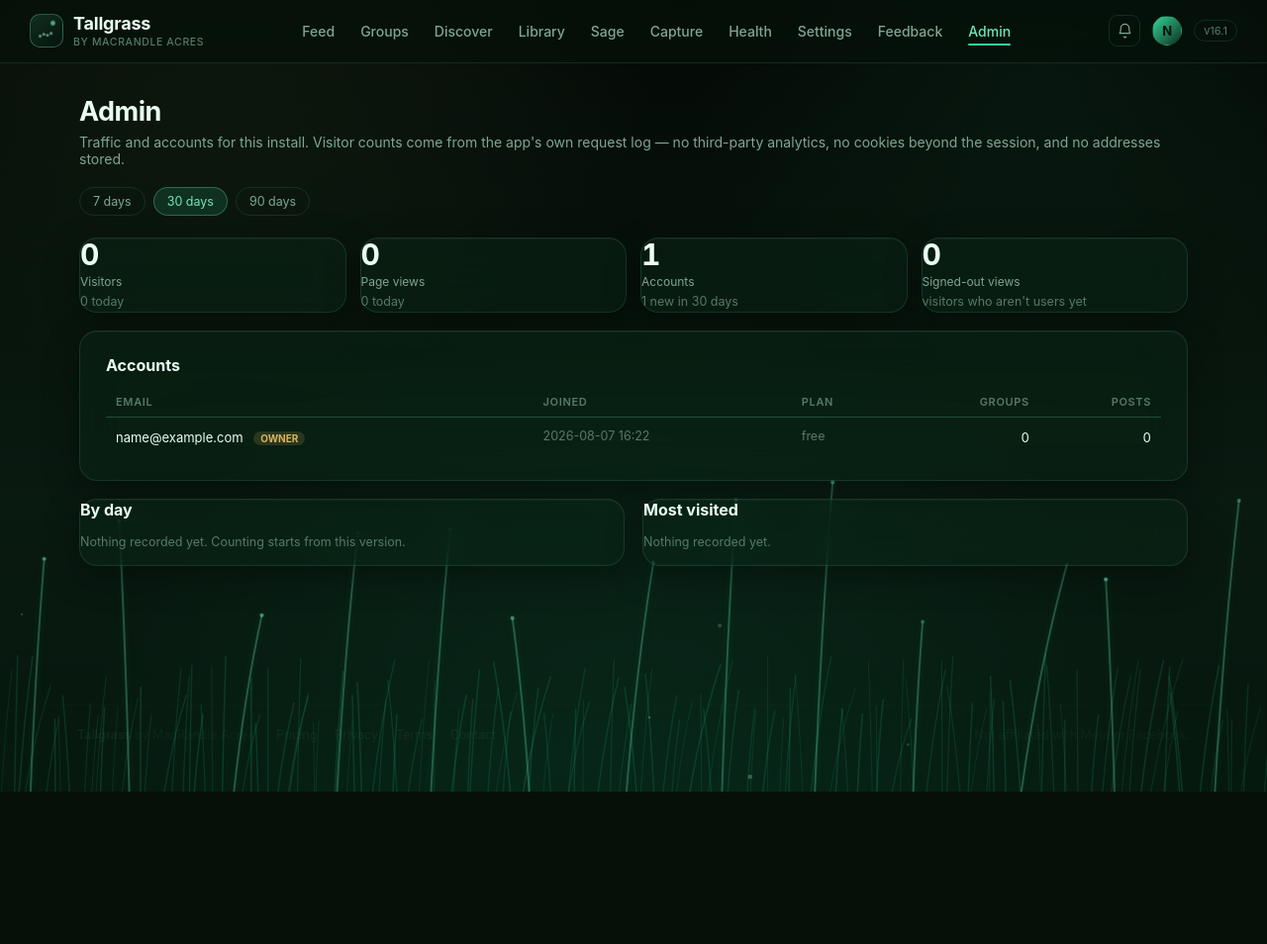
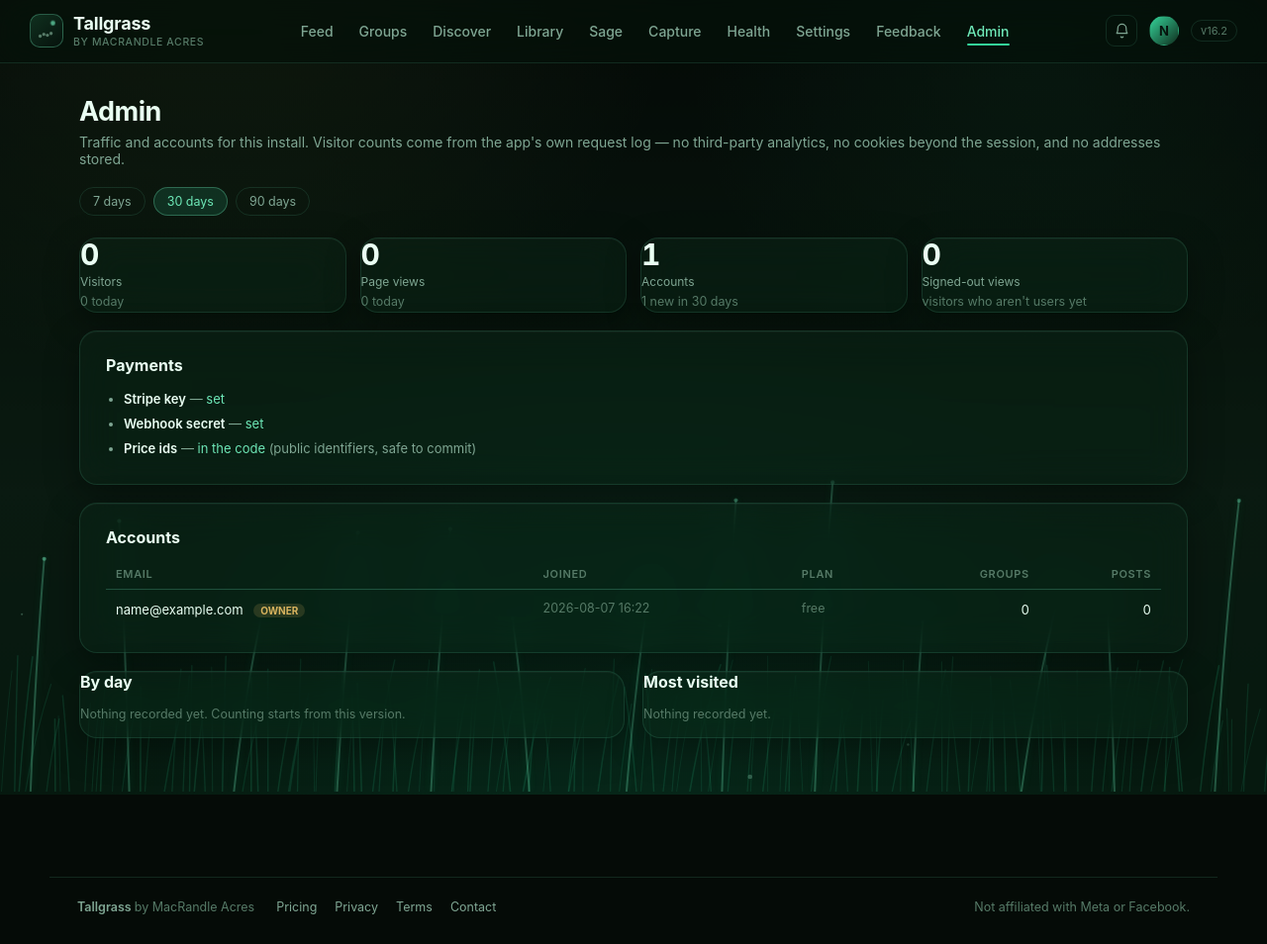
Before and after one commit to SimplyAgenticAI/Outlier, a Flask app: page /admin in a window 1280 px wide. Shown: the whole page at 99% size. Before the commit the page ends 800 px from the top, so only its background shows below. Run offline with Flask 3, Linux system fonts and the light colour scheme; the visitor is signed in with stand-in values (Sample User, id 1); data comes from the database, SQL or seed files in the repository; data that the repository does not hold is empty; some libraries are stand-ins or nearby versions.

Commit message:
V16.2: Discover phase 4, and Stripe status you can see instead of infer
YIELD. Each scanned group now carries what it actually paid out - outliers
found, and outliers per hundred posts. Not size: a 500k-member group where
nothing lands is worth less than an 8k group where everything does, and per
hundred posts is the number that says which is which. Both figures already
existed in source_stats; this is a join, not new arithmetic, computed once
for all sources rather than scoring each candidate separately - fifty groups
would otherwise have meant fifty scoring passes to load one page.

THE ORDER IS THE FEATURE. Three bands. Scanned and producing, ranked by how
much. Then never scanned, ranked by how well the name matches. Then scanned
and producing nothing. A relevance score is a guess made from a name; yield
is what the group did. Evidence outranks a guess in BOTH directions, which is
why a group that measurably yields nothing now sits below one nobody has
tried yet rather than beside it. The first version put those two in the same
bucket by accident and it happened to look right, which is worse than looking
wrong.

Nothing shows a yield before it has been scanned. Guessing there would be a
lie with a number attached to it.

STRIPE. Corrected my own note from the audit. The price ids ship in the code
and that is right - they are public identifiers. The secret key and webhook
secret are environment variables and MUST be: a secret key in this repository
would be a live credential on a public remote. Confirmed neither has ever
been committed, in the working tree or anywhere in history.

That leaves the question of whether payments work invisible from the code
alone, so the admin page answers it: whether each is set, never the value,
plus which variable to set if it is not. A missing webhook secret is called
out separately because payment succeeds and the subscription silently never
activates - the worst of the two failures and the quietest.

Co-Authored-By: Claude Opus 5 <noreply@anthropic.com>

```diff
--- a/app.py
+++ b/app.py
@@ -1612,6 +1612,11 @@ def admin():
         "admin.html",
         traffic=db.traffic_summary(days),
         users=db.recent_users(50),
+        # Presence only, never the values — an admin page is still a web page.
+        stripe={
+            "key": bool(os.environ.get("STRIPE_SECRET_KEY")),
+            "webhook": bool(os.environ.get("STRIPE_WEBHOOK_SECRET")),
+        },
         days=days,
         version=APP_VERSION,
         active="admin",
@@ -1786,6 +1791,50 @@ def api_my_groups():
 def discover():
     """Groups you are already in, and what each one is worth."""
     candidates = db.list_group_candidates(_uid())
+
+    # What each scanned group actually paid out.
+    #
+    # Computed once for every source and joined on fb_id, rather than scoring
+    # each candidate separately — a user with fifty groups would otherwise pay
+    # fifty full scoring passes to load one page.
+    #
+    # Yield, not size. A 500k-member group where nothing lands is worth less
+    # than an 8k group where everything does, and outliers per hundred posts
+    # is the number that says which is which. It only appears once a group has
+    # been scanned, because before that it is not known and guessing at it is
+    # how a ranking starts lying.
+    stats_by_fb = {s["fb_id"]: s.get("stats") for s in _sources_with_stats()}
+    for c in candidates:
+        stats = stats_by_fb.get(c["fb_id"])
+        c["outliers"] = (stats or {}).get("outlier_count")
+        c["measured_pct"] = (stats or {}).get("measured_pct")
+        c["yield_per_100"] = (
+            round(c["outliers"] / c["posts"] * 100, 1)
+            if stats and c.get("posts") else None
+        )
+
+    # Three bands, and the middle one is the point.
+    #
+    #   0  scanned and producing — proven, ranked by how much.
+    #   1  not scanned — unknown, ranked by how well the name matches.
+    #   2  scanned and producing nothing — proven, and proven bad.
+    #
+    # A relevance score is a guess made from a group's name; yield is what the
+    # group actually did. Evidence outranks a guess in both directions, which
+    # is why a group that measurably yields nothing sits BELOW one nobody has
+    # tried yet rather than beside it.
+    def band(c):
+        if c.get("yield_per_100"):
+            return 0
+        return 2 if c.get("source_id") and c.get("posts") else 1
+
+    candidates.sort(key=lambda c: (
+        band(c),
+        -(c.get("yield_per_100") or 0),
+        -(c.get("relevance") if c.get("relevance") is not None else -1),
+        (c.get("name") or "").lower(),
+    ))
+
     return render_template(
         "discover.html",
         candidates=candidates,
--- a/static/css/outlier.css
+++ b/static/css/outlier.css
@@ -1682,6 +1682,17 @@ body.score-help-open { overflow: hidden; }
   background: rgba(52, 211, 153, 0.16); color: var(--emerald);
 }
 
+/* Measured yield, in gold — the same colour the breakout ring uses, because
+   it is the same claim: this one actually produced something. */
+.discover-yield {
+  padding: 2px 9px; border-radius: 20px;
+  font-size: 11px; font-weight: 700;
+  background: rgba(255, 255, 255, 0.05); color: var(--text-faint);
+}
+.discover-yield.is-strong {
+  background: rgba(217, 180, 95, 0.16); color: #d9b45f;
+}
+
 .discover-actions {
   display: flex; gap: 7px; align-items: center; flex-shrink: 0;
 }
--- a/templates/admin.html
+++ b/templates/admin.html
@@ -43,6 +43,31 @@
     <span class="fine">visitors who aren't users yet</span>
   </div>
 </div>
+
+{# Whether money can actually be taken.
+   The price ids ship in the code because they are public identifiers, but the
+   secret key and webhook secret are environment variables and must be — a
+   secret key in the repository would be a live credential on a public remote.
+   That makes "are payments working" invisible from the code alone, so it is
+   answered here instead of guessed at. #}
+<section class="glass panel reveal">
+  <h2>Payments</h2>
+  <ul class="settings-pointers">
+    <li>
+      <b>Stripe key</b> —
+      {% if stripe.key %}<span class="ok-tone">set</span>
+      {% else %}<span class="warn-tone">missing</span> — checkout is inert until
+        <code>STRIPE_SECRET_KEY</code> is set in Render's environment{% endif %}
+    </li>
+    <li>
+      <b>Webhook secret</b> —
+      {% if stripe.webhook %}<span class="ok-tone">set</span>
+      {% else %}<span class="warn-tone">missing</span> — subscriptions won't
+        activate after payment until <code>STRIPE_WEBHOOK_SECRET</code> is set{% endif %}
+    </li>
+    <li><b>Price ids</b> — <span class="ok-tone">in the code</span> (public identifiers, safe to commit)</li>
+  </ul>
+</section>
 
 <section class="glass panel reveal">
   <h2>Accounts</h2>
```
Also changed, not shown: templates/discover.html (+9 -0 lines), extension/manifest.json.
